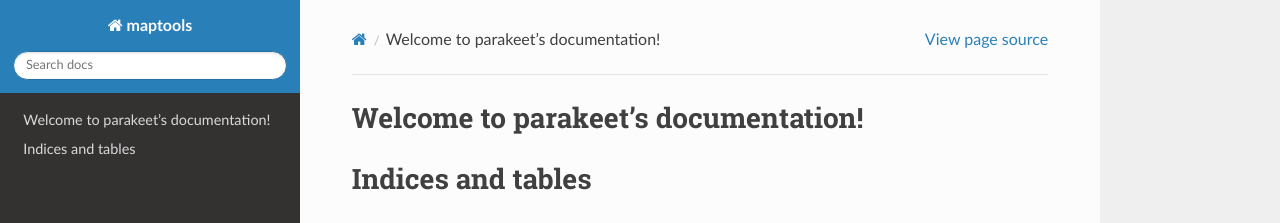
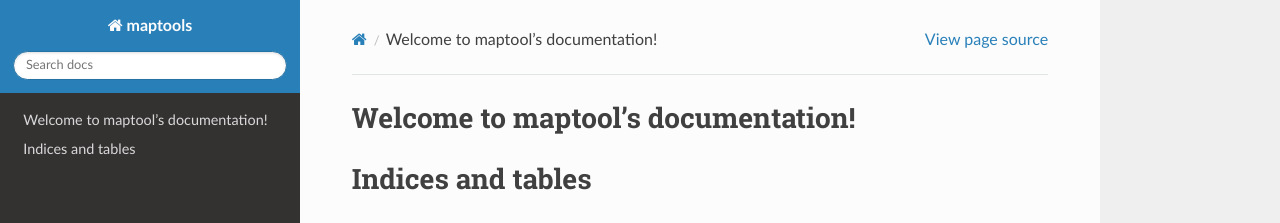
Before and after one commit to rosalindfranklininstitute/maptools, a Sphinx documentation site: the page built from docs/source/index.rst, in a window 1280 px wide. Shown: the top 223 px of the page. Built offline with Sphinx 7.4.7 and the Read the Docs theme 2.0.0, drawn with Linux system fonts in a browser that asks for light colours.

Commit message:
Change parakeet to maptools

```diff
--- a/docs/source/index.rst
+++ b/docs/source/index.rst
@@ -1,9 +1,9 @@
-.. parakeet documentation master file, created by
+.. maptools documentation master file, created by
    sphinx-quickstart on Fri Feb 25 09:31:39 2022.
    You can adapt this file completely to your liking, but it should at least
    contain the root `toctree` directive.
 
-Welcome to parakeet's documentation!
+Welcome to maptool's documentation!
 ====================================
 
 .. toctree::
```
